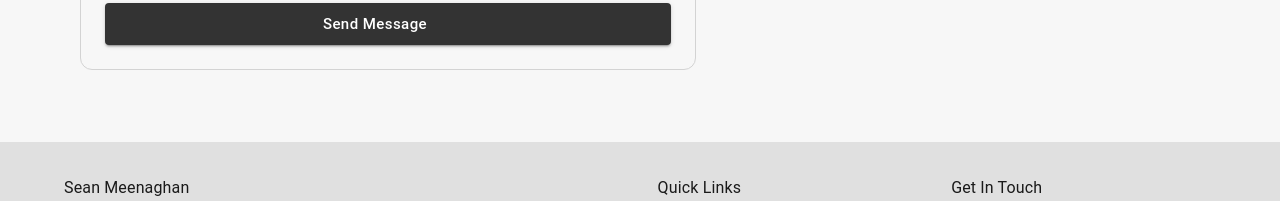
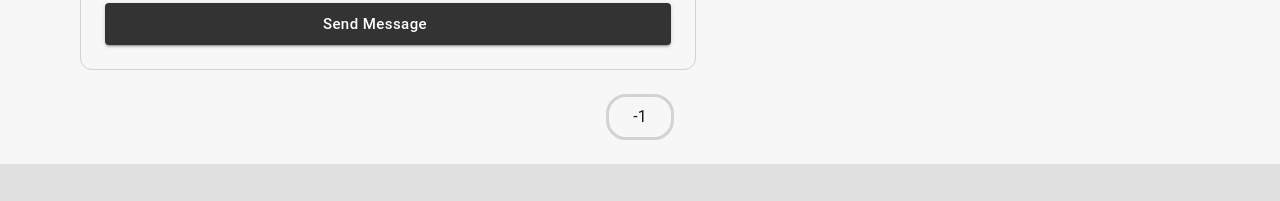
Before and after one commit to s-meenaghan7/homepage, a React (Vite) app: page / in a window 1280 px wide. Shown: the part 3803-4004 px from the top of the page. Built offline with nearby package versions, Linux system fonts and the light colour scheme; no server answers; some icons are missing.

Commit message:
feat: site visitor counter added to bottom of website, in accordance with the Cloud Resume Challenge requirements.

```diff
--- a/package.json
+++ b/package.json
@@ -19,6 +19,7 @@
   },
   "devDependencies": {
     "@eslint/js": "^9.25.0",
+    "@types/node": "^24.7.2",
     "@types/react": "^19.1.2",
     "@types/react-dom": "^19.1.2",
     "@vitejs/plugin-react": "^4.4.1",
--- a/src/App.tsx
+++ b/src/App.tsx
@@ -6,6 +6,7 @@ import { Footer } from "./features/footer"
 import { Intro } from "./features/intro"
 import { NavBarContainer } from "./features/navigation"
 import { Projects } from "./features/projects"
+import { VisitorCounter } from "./features/visitor-counter"
 
 export default function App() {
   return (
@@ -17,6 +18,7 @@ export default function App() {
         <Experience />
         <Projects />
         <Contact />
+        <VisitorCounter />
       </Container>
       <Footer />
     </>
--- a/src/features/contact/Contact.tsx
+++ b/src/features/contact/Contact.tsx
@@ -12,7 +12,7 @@ export function Contact() {
       sx={{
         flexGrow: 1,
         px: { xs: 0, sm: 2 },
-        py: 9,
+        pt: { xs: 7, sm: 6, md: 9 },
         backgroundColor: "background.default",
         color: "text.primary",
         display: "flex",
--- /dev/null
+++ b/src/features/visitor-counter/VisitorCounter.tsx
@@ -0,0 +1,47 @@
+import Box from "@mui/material/Box"
+import Grid from "@mui/material/Grid"
+import { useEffect, useState } from "react"
+
+interface VisitorCountResponse {
+  count: number
+}
+
+export function VisitorCounter() {
+  const [count, setCount] = useState<number | null>(null)
+
+  const API_URL: string = import.meta.env.VITE_API_URL
+
+  useEffect(() => {
+    async function fetchVisitorCount() {
+      try {
+        const response = await fetch(API_URL, { method: "POST" })
+        if (!response.ok) {
+          throw new Error(`API error: ${response.status}`)
+        }
+        const data: VisitorCountResponse = await response.json()
+        setCount(data.count)
+      } catch (err) {
+        console.error("Failed to fetch visitor count:", err)
+        setCount(-1)
+      }
+    }
+
+    fetchVisitorCount()
+  }, [API_URL])
+
+  return (
+    <Grid
+      py={3}
+      justifyItems="center"
+    >
+      <Box
+        px={3}
+        py={1}
+        borderRadius={5}
+        border="3px solid lightgrey"
+      >
+        {count}
+      </Box>
+    </Grid>
+  )
+}
--- /dev/null
+++ b/src/features/visitor-counter/index.ts
@@ -0,0 +1 @@
+export * from "./VisitorCounter"
```
Also changed, not shown: 2 other files (tests, documents, lock files or other folders).
